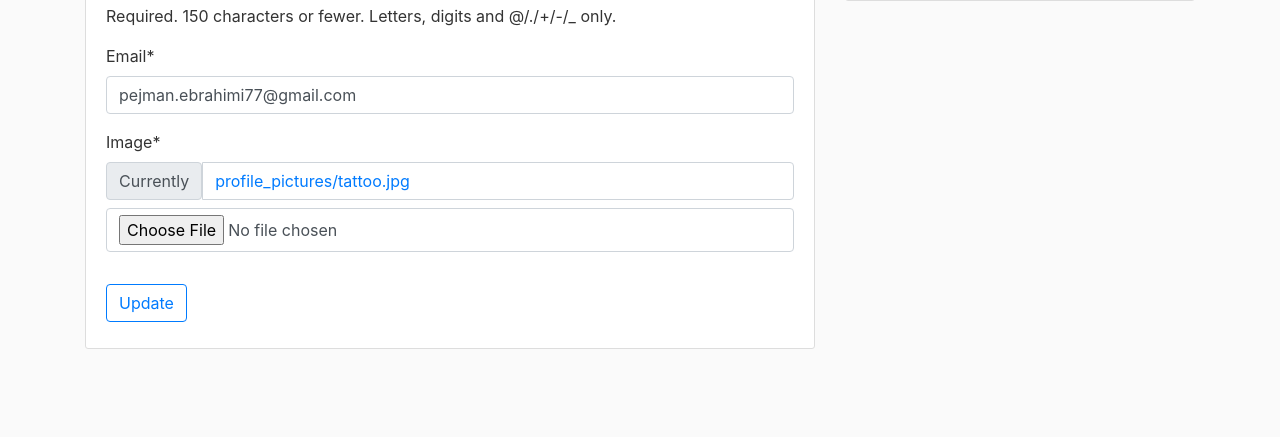
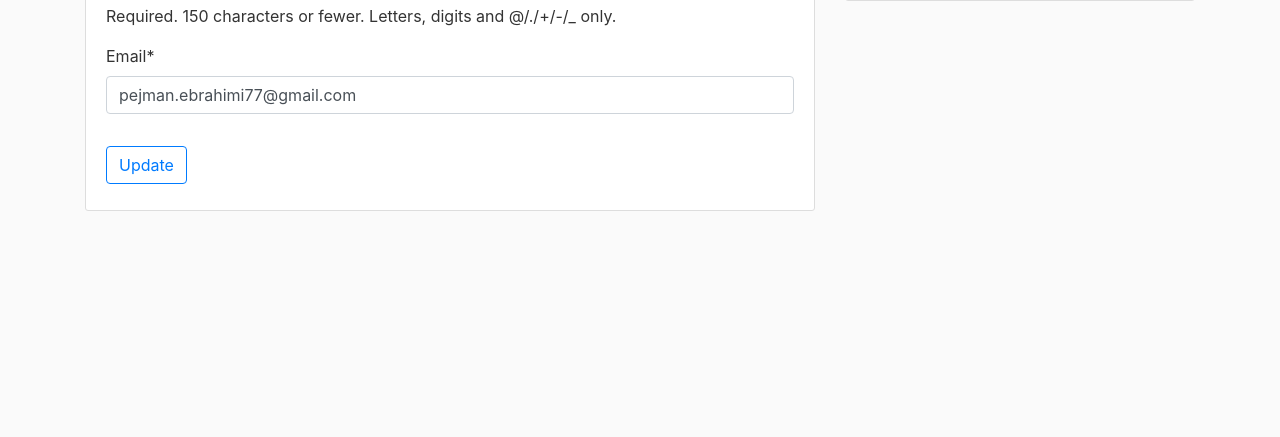
Before and after one commit to arad1367/PyBlog_Django4, a Django app: page /users/profile/ in a window 1280 px wide. Shown: the part 363-800 px from the top of the page. Run offline with Django 4.2, Linux system fonts and the light colour scheme; a user stored in the database is signed in; data comes from the database, SQL or seed files in the repository; both versions use the stored data as it was before the commit; parts of the project's set-up code (start-up, migrations or seed data) failed here and were passed over; some libraries are stand-ins or nearby versions.

Commit message:
delete image field

```diff
--- a/blog/templates/blog/home.html
+++ b/blog/templates/blog/home.html
@@ -75,7 +75,7 @@
         <!-- Start block-->
         {% for post in page_obj %}
         <article class="media content-section">
-          <img class="rounded-circle article-img" src="{{ post.author.profile.image.url }}">
+          <!-- <img class="rounded-circle article-img" src="{{ post.author.profile.image.url }}"> -->
           <div class="media-body">
             <div class="article-metadata">
               <h6 style="color: #7FBCD2;" class="mr-2">
--- a/blog/templates/blog/post_detail.html
+++ b/blog/templates/blog/post_detail.html
@@ -3,7 +3,7 @@
 
 <!-- Start block-->
 <article class="media content-section">
-    <img class="rounded-circle article-img" src="{{ object.author.profile.image.url }}">
+    <!-- <img class="rounded-circle article-img" src="{{ object.author.profile.image.url }}"> -->
     <div class="media-body">
         <div class="article-metadata">
             <a class="mr-2" href="{% url 'blog:user-posts' object.author.username %}">{{ object.author }}</a>
--- a/blog/templates/blog/user_posts.html
+++ b/blog/templates/blog/user_posts.html
@@ -3,7 +3,7 @@
     <h1 class="mb-3">Posts by {{ view.kwargs.username }} ({{ page_obj.paginator.count }})</h1>
     {% for post in posts %}
         <article class="media content-section">
-          <img class="rounded-circle article-img" src="{{ post.author.profile.image.url }}">
+          <!-- <img class="rounded-circle article-img" src="{{ post.author.profile.image.url }}"> -->
           <div class="media-body">
             <div class="article-metadata">
               <a class="mr-2" href="{% url 'blog:user-posts' post.author.username %}">{{ post.author }}</a>
--- a/mysite/settings.py
+++ b/mysite/settings.py
@@ -134,7 +134,7 @@ USE_TZ = True
 
 STATIC_URL = '/static/'
 STATIC_ROOT = os.path.join(BASE_DIR, "staticfiles")
-STATICFILES_DIRS = (os.path.join(BASE_DIR, "/workspace/static"),)
+STATICFILES_DIRS = (os.path.join(BASE_DIR, "static"),)
 
 
 CRISPY_TEMPLATE_PACK = 'bootstrap5'
--- a/users/forms.py
+++ b/users/forms.py
@@ -17,9 +17,3 @@ class UserUpdateForm(forms.ModelForm):
     class Meta:
         model = User
         fields = ['username', 'email']
-
-
-class ProfileUpdateForm(forms.ModelForm):
-    class Meta:
-        model = Profile
-        fields = ['image']
--- a/users/models.py
+++ b/users/models.py
@@ -6,17 +6,6 @@ from PIL import Image
 # Create your models here.
 class Profile(models.Model):
     user = models.OneToOneField(User, on_delete=models.CASCADE)
-    image = models.ImageField(default='default.jpg', upload_to='profile_pictures')
 
     def __str__(self):
         return f'{self.user.username} Profile'
-
-    def save(self, *args, **kwargs):
-        super().save(*args, **kwargs)
-
-        img = Image.open(self.image.path)
-
-        if img.height > 300 or img.width > 300:
-            output_size = (300, 300)
-            img.thumbnail(output_size)
-            img.save(self.image.path)
--- a/users/views.py
+++ b/users/views.py
@@ -1,6 +1,6 @@
 from django.shortcuts import render, redirect
 from django.contrib import messages
-from .forms import UserRegisterForm, ProfileUpdateForm, UserUpdateForm
+from .forms import UserRegisterForm, UserUpdateForm
 from django.contrib.auth.decorators import login_required
 
 # Create your views here.
@@ -21,22 +21,16 @@ def register(request):
 def profile(request):
     if request.method == 'POST':
         u_form = UserUpdateForm(request.POST, instance=request.user)
-        p_form = ProfileUpdateForm(request.POST,
-                                   request.FILES,
-                                   instance=request.user.profile)
-        if u_form.is_valid() and p_form.is_valid():
+        if u_form.is_valid():
             u_form.save()
-            p_form.save()
             messages.success(request, f'Your account has been updated!')
             return redirect('users:profile')
 
     else:
         u_form = UserUpdateForm(instance=request.user)
-        p_form = ProfileUpdateForm(instance=request.user.profile)
 
     context = {
-        'u_form': u_form,
-        'p_form': p_form
+        'u_form': u_form
     }
 
     return render(request, 'users/profile.html', context)
```
Also changed, not shown: blog/migrations/0001_initial.py, db.sqlite3, users/migrations/0001_initial.py.
